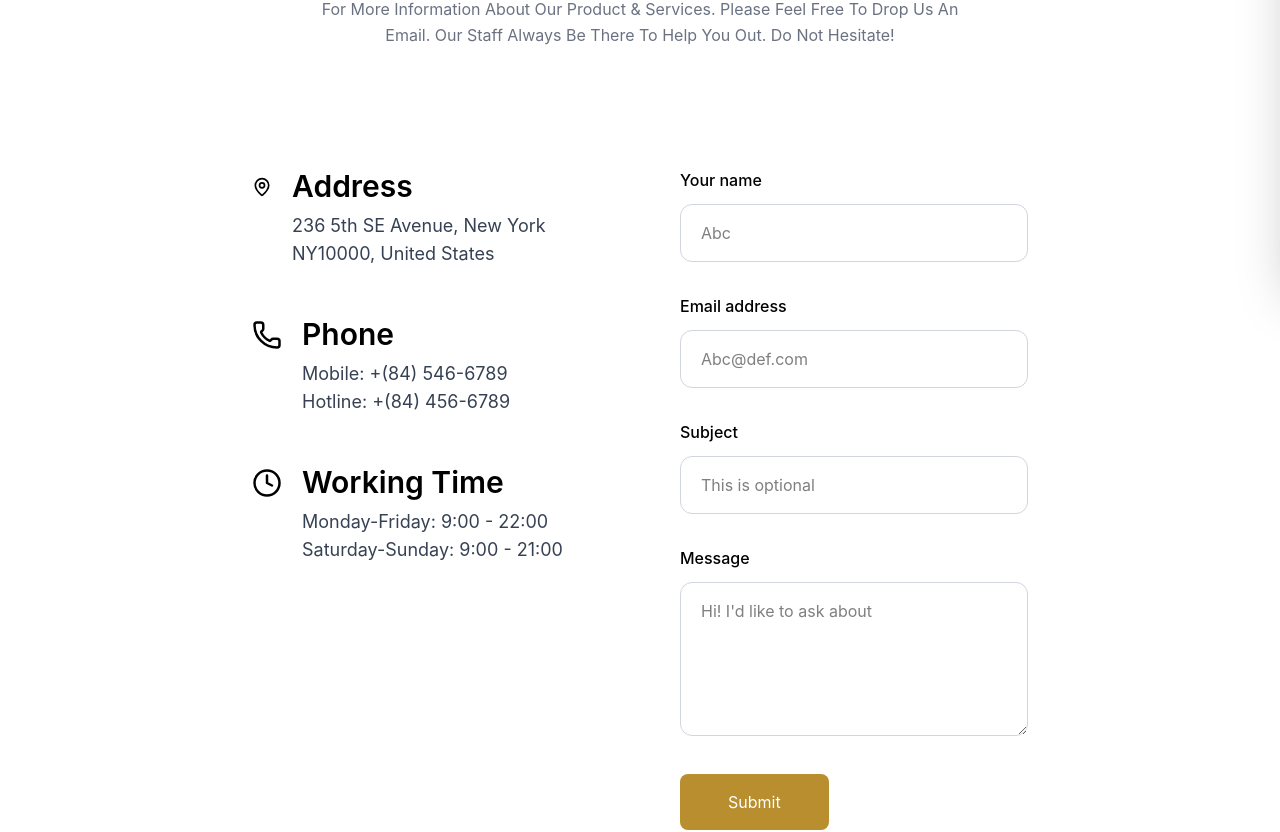
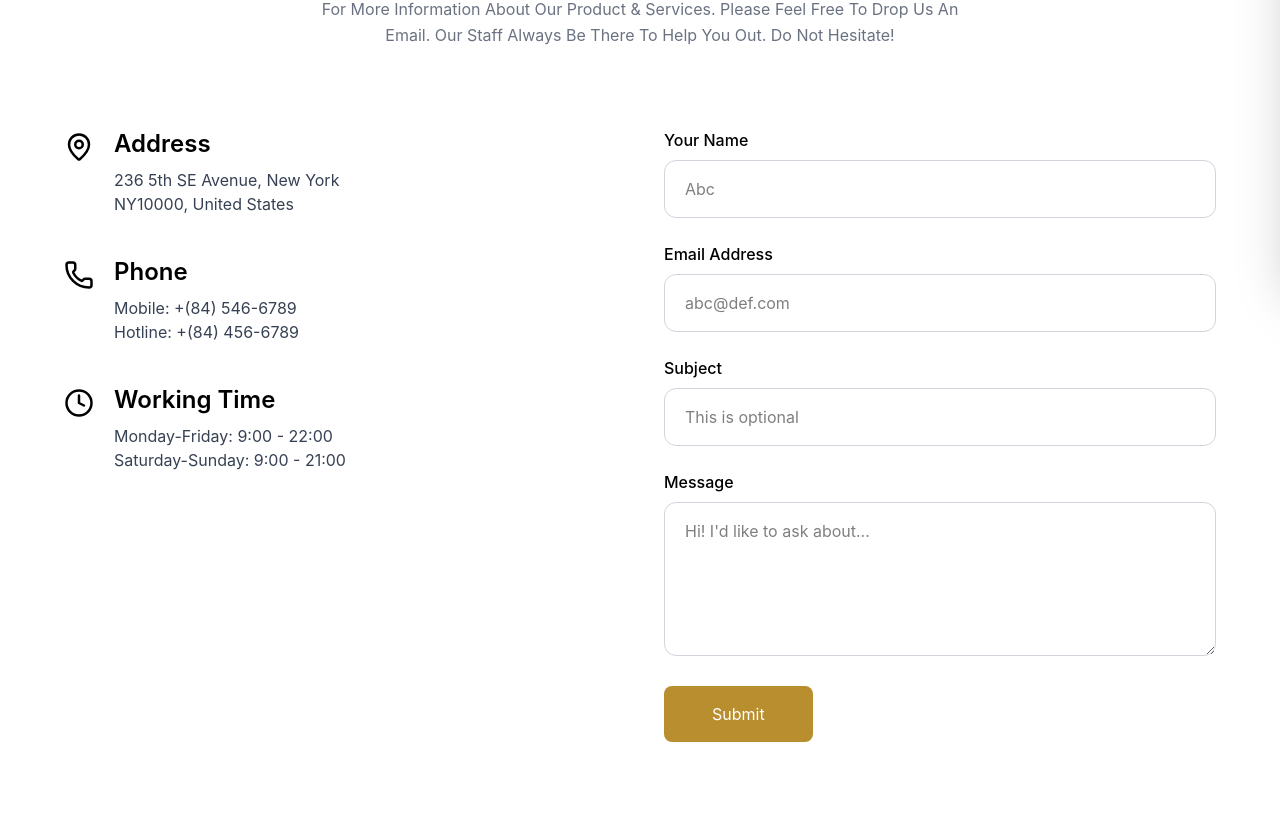
Before and after one commit to areeba2221/E-commerce-website, a React (Vite) app: page /contact in a window 1280 px wide. Shown: the part 517-1349 px from the top of the page. Built offline with nearby package versions, Linux system fonts and the light colour scheme; no server answers.

Commit message:
order page functional

```diff
--- a/src/components/features/ContactSection.jsx
+++ b/src/components/features/ContactSection.jsx
@@ -1,34 +1,50 @@
-import React , { useRef } from "react";
-import emailjs from '@emailjs/browser';
+import React, { useRef } from "react";
+import emailjs from "@emailjs/browser";
+import { toast, ToastContainer } from 'react-toastify';
 import { MapPin, Phone, Clock } from "lucide-react";
 
 const ContactSection = () => {
-
   const form = useRef();
 
   const sendEmail = (e) => {
     e.preventDefault();
 
     emailjs
-      .sendForm('YOUR_SERVICE_ID', 'YOUR_TEMPLATE_ID', form.current, {
-        publicKey: 'YOUR_PUBLIC_KEY',
-      })
+      .sendForm(
+        import.meta.env.VITE_EMAILJS_SERVICE_ID,
+        import.meta.env.VITE_EMAILJS_TEMPLATE_ID,
+        form.current,
+        import.meta.env.VITE_EMAILJS_PUBLIC_KEY
+      )
       .then(
-        () => {
-          console.log('SUCCESS!');
+        (result) => {
+          console.log("SUCCESS!", result.text);
+          toast.success("Message sent successfully!");
+          form.current.reset();
         },
         (error) => {
-          console.log('FAILED...', error.text);
-        },
+          console.log("FAILED...", error.text);
+          toast.error("Failed to send message.");
+        }
       );
   };
 
   return (
+    <>
+    <ToastContainer
+                position="top-right"
+                autoClose={3000}
+                closeOnClick
+                pauseOnHover
+                theme="dark"
+            />
+
     <div className="bg-white min-h-screen py-24 px-6">
       <div className="text-center max-w-[644px] mx-auto">
         <h1 className="text-4xl font-semibold mb-4">
           Get In Touch With Us
         </h1>
+
         <p className="text-gray-500 leading-relaxed">
           For More Information About Our Product & Services.
           Please Feel Free To Drop Us An Email. Our Staff
@@ -36,20 +52,17 @@ const ContactSection = () => {
         </p>
       </div>
 
-      <div className="max-w-6xl mx-auto mt-30 grid md:grid-cols-2 gap-20 px-47">
+      <div className="max-w-6xl mx-auto mt-20 grid md:grid-cols-2 gap-12">
 
-        <div className="space-y-12">
+        <div className="space-y-10">
 
           <div className="flex gap-5">
             <MapPin size={30} className="mt-1" />
-
             <div>
-              <h3 className="text-3xl font-semibold mb-2">
-                Address
-              </h3>
-
-              <p className="text-gray-700 text-lg">
+              <h3 className="text-2xl font-semibold mb-2">Address</h3>
+              <p className="text-gray-700">
                 236 5th SE Avenue, New York
+                <br />
                 NY10000, United States
               </p>
             </div>
@@ -57,108 +70,98 @@ const ContactSection = () => {
 
           <div className="flex gap-5">
             <Phone size={30} className="mt-1" />
-
             <div>
-              <h3 className="text-3xl font-semibold mb-2">
-                Phone
-              </h3>
-
-              <p className="text-gray-700 text-lg">
-                Mobile: +(84) 546-6789
-              </p>
-
-              <p className="text-gray-700 text-lg">
-                Hotline: +(84) 456-6789
-              </p>
+              <h3 className="text-2xl font-semibold mb-2">Phone</h3>
+              <p className="text-gray-700">Mobile: +(84) 546-6789</p>
+              <p className="text-gray-700">Hotline: +(84) 456-6789</p>
             </div>
           </div>
 
           <div className="flex gap-5">
             <Clock size={30} className="mt-1" />
-
             <div>
-              <h3 className="text-3xl font-semibold mb-2">
-                Working Time
-              </h3>
-
-              <p className="text-gray-700 text-lg">
-                Monday-Friday: 9:00 - 22:00
-              </p>
-
-              <p className="text-gray-700 text-lg">
-                Saturday-Sunday: 9:00 - 21:00
-              </p>
+              <h3 className="text-2xl font-semibold mb-2">Working Time</h3>
+              <p className="text-gray-700">Monday-Friday: 9:00 - 22:00</p>
+              <p className="text-gray-700">Saturday-Sunday: 9:00 - 21:00</p>
             </div>
           </div>
+
         </div>
 
+        {/* Form */}
         <form
-        ref={form} onSubmit={sendEmail}
-        className="space-y-8">
-
+          ref={form}
+          onSubmit={sendEmail}
+          className="space-y-6"
+        >
           <div>
-            <label className="block mb-3 font-medium">
-              Your name
+            <label className="block mb-2 font-medium">
+              Your Name
             </label>
 
             <input
               type="text"
-              name="user_name"
+              name="name"
               placeholder="Abc"
+              required
               className="w-full border border-gray-300 rounded-xl px-5 py-4 focus:outline-none focus:ring-2 focus:ring-[#B88E2F]"
             />
           </div>
 
           <div>
-            <label className="block mb-3 font-medium">
-              Email address
+            <label className="block mb-2 font-medium">
+              Email Address
             </label>
 
             <input
               type="email"
-              name="user_email"
-              placeholder="Abc@def.com"
+              name="email"
+              placeholder="abc@def.com"
+              required
               className="w-full border border-gray-300 rounded-xl px-5 py-4 focus:outline-none focus:ring-2 focus:ring-[#B88E2F]"
             />
           </div>
 
           <div>
-            <label className="block mb-3 font-medium">
+            <label className="block mb-2 font-medium">
               Subject
             </label>
 
             <input
               type="text"
-              name="subject"
+              name="title"
               placeholder="This is optional"
               className="w-full border border-gray-300 rounded-xl px-5 py-4 focus:outline-none focus:ring-2 focus:ring-[#B88E2F]"
             />
           </div>
 
           <div>
-            <label className="block mb-3 font-medium">
+            <label className="block mb-2 font-medium">
               Message
             </label>
 
             <textarea
               rows="5"
               name="message"
-              placeholder="Hi! I'd like to ask about"
+              placeholder="Hi! I'd like to ask about..."
+              required
               className="w-full border border-gray-300 rounded-xl px-5 py-4 focus:outline-none focus:ring-2 focus:ring-[#B88E2F]"
-            ></textarea>
+            />
           </div>
 
           <button
             type="submit"
-            value="Send"
             className="bg-[#B88E2F] hover:bg-[#9c7724] text-white px-12 py-4 rounded-lg transition"
           >
             Submit
           </button>
+        </form>
 
-        </form>
       </div>
     </div>
+
+    </>
+
   );
 };
 
```
